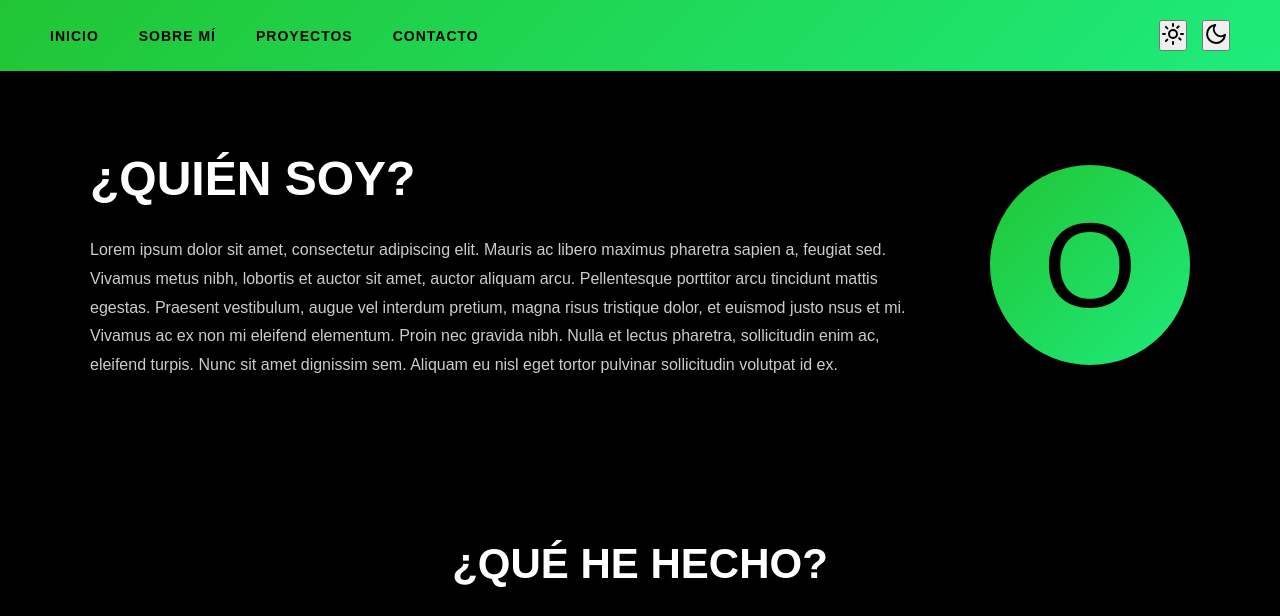
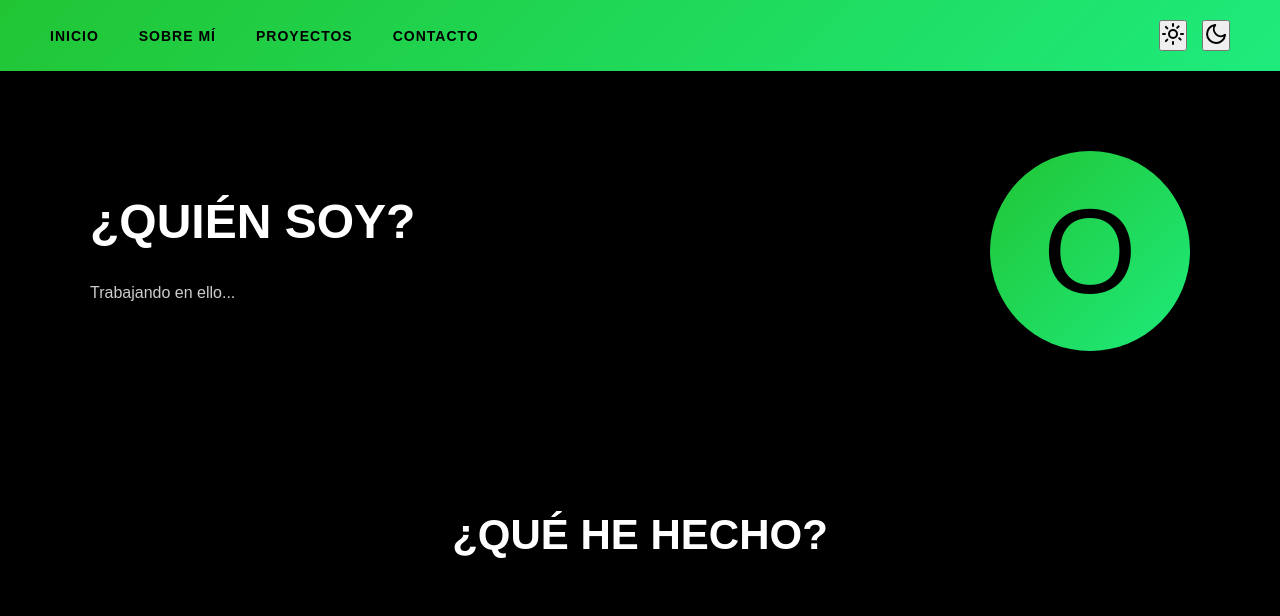
Before and after one commit to Nuel2004/Portafolio, a plain HTML site: page index.html in a window 1280 px wide. Shown: the top 616 px of the page. Drawn offline with Linux system fonts and the light colour scheme.

Commit message:
ahora si

```diff
--- a/index.html
+++ b/index.html
@@ -38,12 +38,7 @@
     <section class="quien-soy" id="sobre-mi">
         <div class="quien-soy-content">
             <h1>¿QUIÉN SOY?</h1>
-            <p>Lorem ipsum dolor sit amet, consectetur adipiscing elit. Mauris ac libero maximus pharetra sapien a,
-                feugiat sed. Vivamus metus nibh, lobortis et auctor sit amet, auctor aliquam arcu. Pellentesque
-                porttitor arcu tincidunt mattis egestas. Praesent vestibulum, augue vel interdum pretium, magna risus
-                tristique dolor, et euismod justo nsus et mi. Vivamus ac ex non mi eleifend elementum. Proin nec gravida
-                nibh. Nulla et lectus pharetra, sollicitudin enim ac, eleifend turpis. Nunc sit amet dignissim sem.
-                Aliquam eu nisl eget tortor pulvinar sollicitudin volutpat id ex.</p>
+            <p>Trabajando en ello...</p>
         </div>
         <div class="avatar">O</div>
     </section>
```
